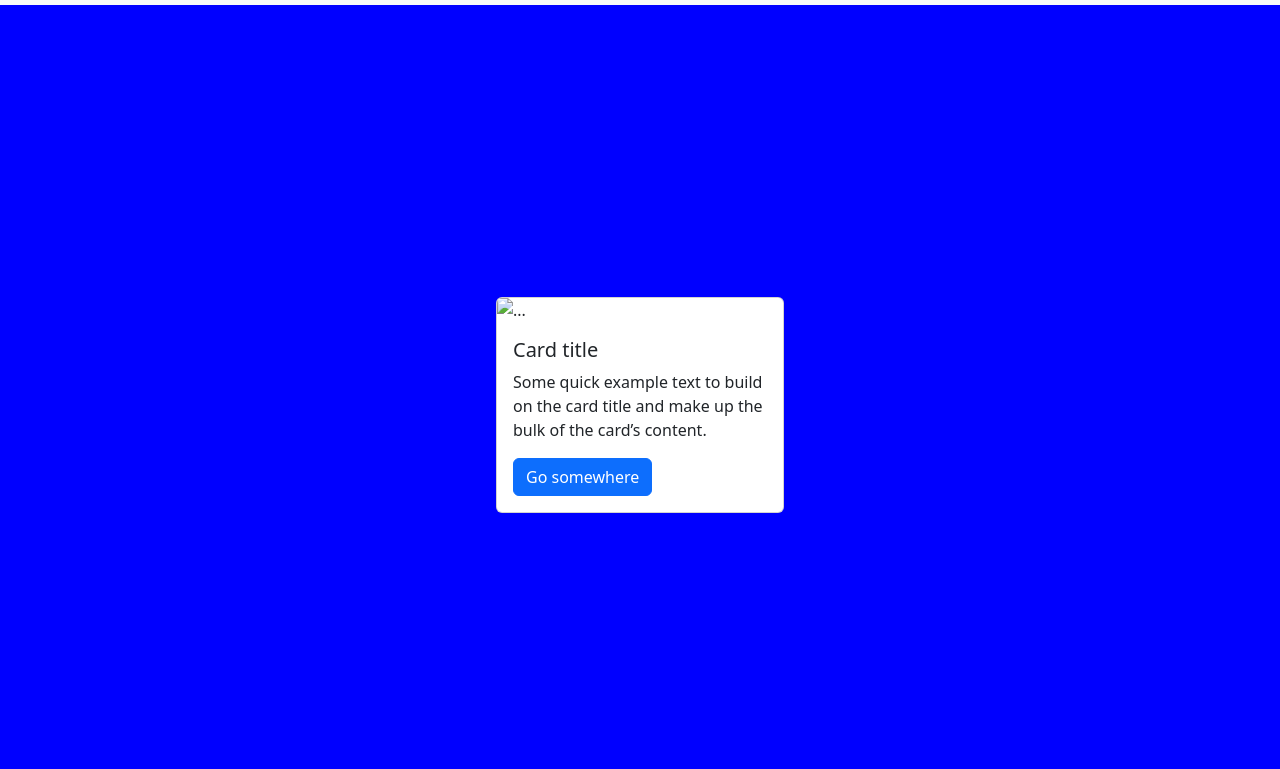
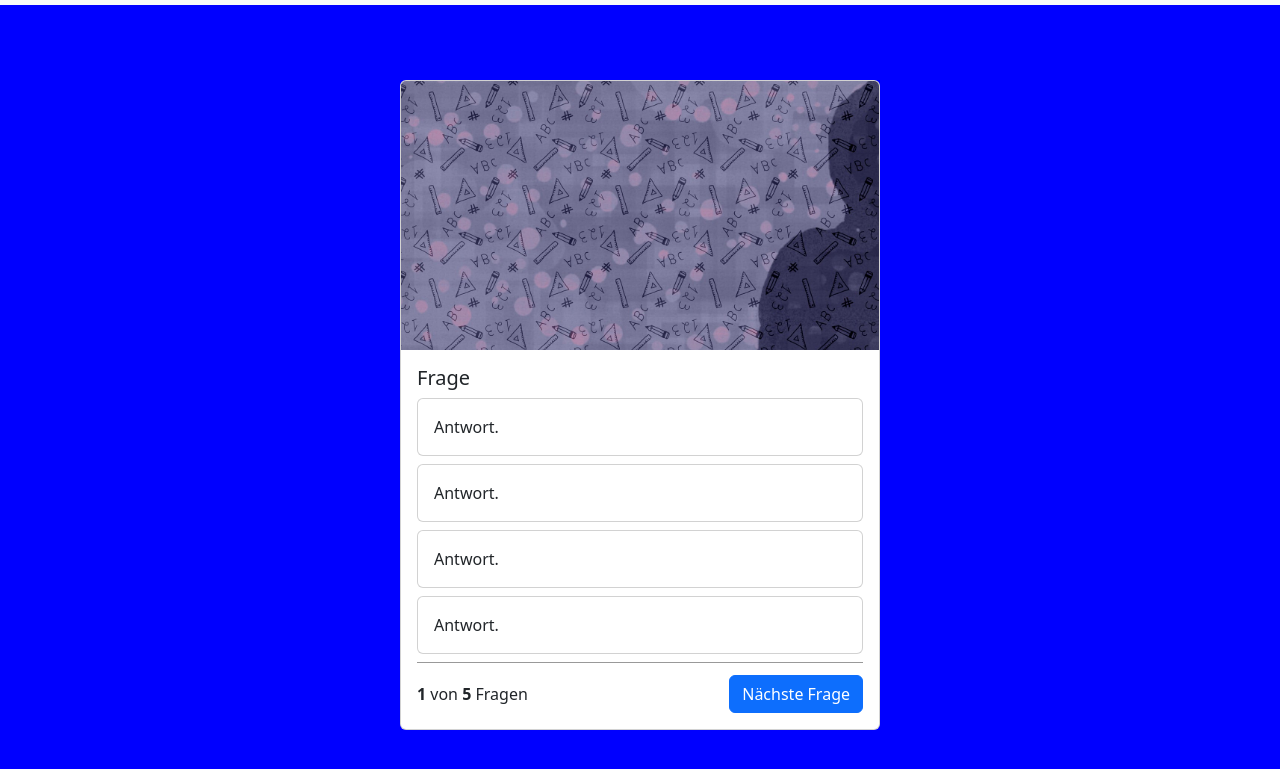
Before and after one commit to PascalFranken/Quiz-app, a website: page index.html in a window 1280 px wide. Shown: the part 101-870 px from the top of the page. Drawn offline with nearby package versions, Linux system fonts and the light colour scheme.

Commit message:
Added and styled answer cards and button

```diff
--- a/index.html
+++ b/index.html
@@ -19,13 +19,30 @@
         </div>
     </nav>
     <div class="container">
-        <div class="card" style="width: 18rem;">
-            <img src="..." class="card-img-top" alt="...">
+        <div class="card quiz-card">
+            <img src="./assets/img/pencil.jpg.jpg" class="card-img-top">
             <div class="card-body">
-                <h5 class="card-title">Card title</h5>
-                <p class="card-text">Some quick example text to build on the card title and make up the bulk of the card’s content.</p>
-                <a href="#" class="btn btn-primary">Go somewhere</a>
+                <h5 class="card-title">Frage</h5>
+                <div class="card mb-2">
+                    <div class="card-body">Antwort.</div>
+                </div>
+                <div class="card mb-2">
+                    <div class="card-body">Antwort.</div>
+                </div>
+                <div class="card mb-2">
+                    <div class="card-body">Antwort.</div>
+                </div>
+                <div class="card mb-2">
+                    <div class="card-body">Antwort.</div>
+                </div>
+                <div class="question-footer">
+                    <span>
+                        <b>1</b> von <b>5</b> Fragen
+                    </span>
+                <button class="btn btn-primary">Nächste Frage</button>
             </div>
+            </div>
+
         </div>
     </div>
 </body>
--- a/style.css
+++ b/style.css
@@ -19,3 +19,15 @@ body{
     justify-content: center;
     align-items: center;
 }
+
+.quiz-card{
+    width: 30rem;
+}
+
+.question-footer{
+    border-top: 1px solid rgba(0, 0, 0, 0.4);
+    display: flex;
+    justify-content: space-between;
+    align-items: center;
+    padding-top: 12px;
+}
```
Also changed, not shown: assets/img/pencil.jpg.jpg (added).
